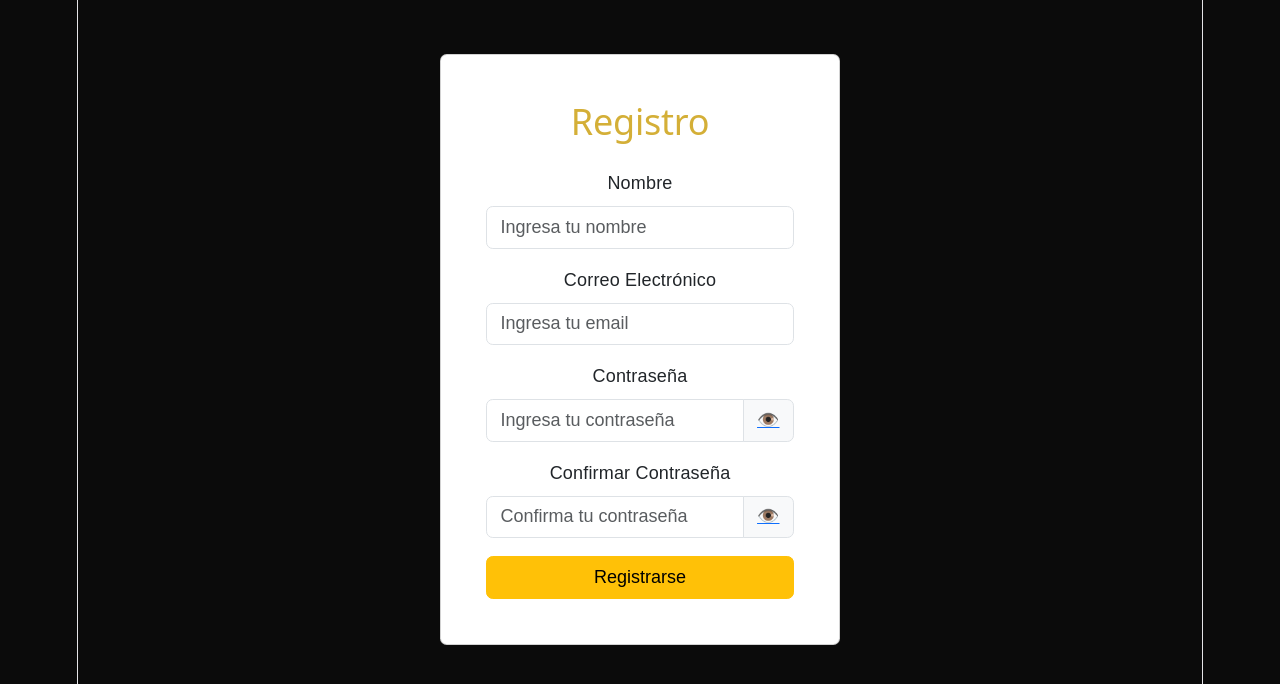
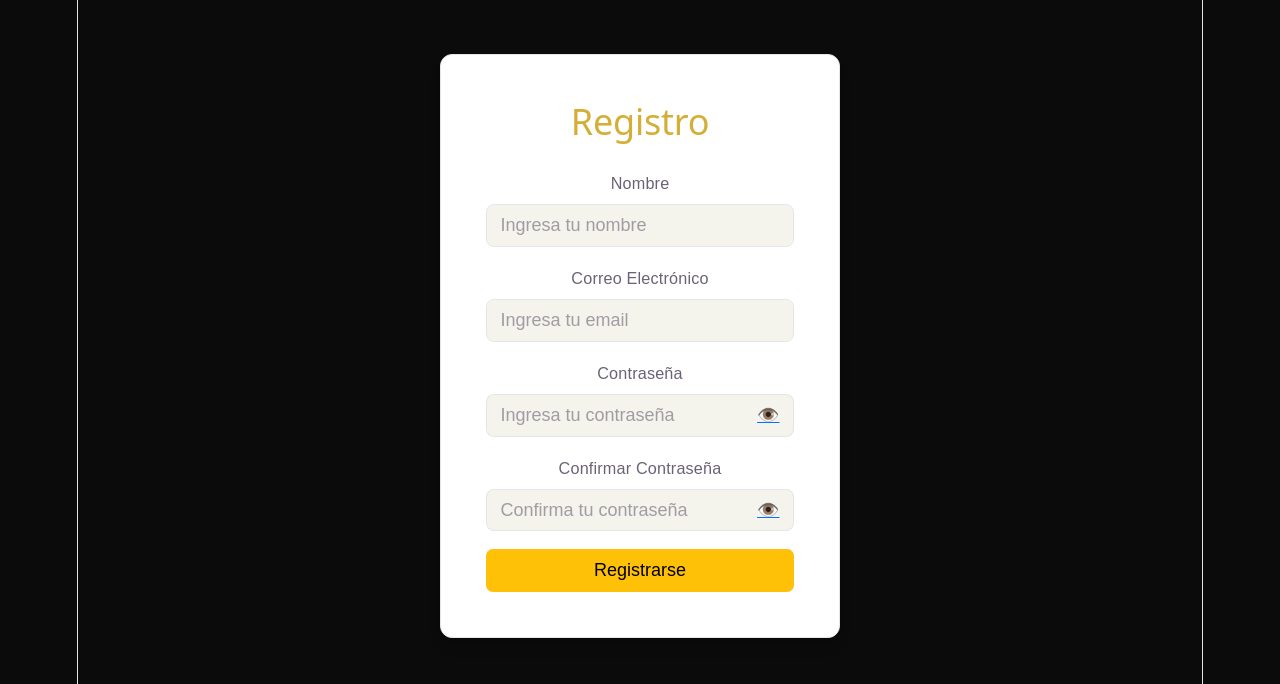
Before and after one commit to santiagomelendez1/UISBET, a React (Vite) app: page /registro in a window 1280 px wide. Shown: the top 684 px of the page. Built offline with nearby package versions, Linux system fonts and the light colour scheme.

Commit message:
Se temino la pagina de informacion y  se añadieron estilos a los formularios

```diff
--- a/src/index.css
+++ b/src/index.css
@@ -1,3 +1,5 @@
+@import './styles/forms.css';
+
 :root {
   --text: #6b6375;
   --text-h: #08060d;
--- a/src/pages/Empresa.jsx
+++ b/src/pages/Empresa.jsx
@@ -8,8 +8,6 @@ function Empresa() {
       <NavbarCasino />
       <section className="section-dark py-5" style={{ marginTop: '90px', minHeight: '100vh' }}>
         <Container>
-          <Row className="g-4 align-items-start">
-            <Col lg={7}>
           <div className="section-title mb-4">
             <span>Sobre nosotros</span>
             <h2>Información de UISBET.COM</h2>
@@ -25,39 +23,6 @@ function Empresa() {
             personalizado.
           </p>
 
-              <Accordion defaultActiveKey="0" className="faq-accordion mt-4">
-                <Accordion.Item eventKey="0">
-                  <Accordion.Header>¿Qué se implementó en esta primera fase?</Accordion.Header>
-                  <Accordion.Body>
-                    Se implementó el home, el menú principal, tarjetas de juegos, compra de fichas,
-                    saldo visual, información de la empresa y formulario de contacto.
-                  </Accordion.Body>
-                </Accordion.Item>
-
-                <Accordion.Item eventKey="1">
-                  <Accordion.Header>¿Qué falta por implementar?</Accordion.Header>
-                  <Accordion.Body>
-                    Falta la lógica real del login, las rutas privadas, la conexión con base de datos,
-                    el CAPTCHA y el funcionamiento interno de los juegos.
-                  </Accordion.Body>
-                </Accordion.Item>
-              </Accordion>
-            </Col>
-
-            <Col lg={5}>
-              <Card className="info-card shadow-sm">
-                <Card.Body>
-                  <h4>Principios de diseño aplicados</h4>
-                  <ul className="mb-0">
-                    <li>Contraste entre negro y dorado</li>
-                    <li>Menú fijo para facilitar la navegación</li>
-                    <li>Jerarquía visual con títulos y tarjetas</li>
-                    <li>Diseño adaptable a distintos dispositivos</li>
-                  </ul>
-                </Card.Body>
-              </Card>
-            </Col>
-          </Row>
         </Container>
       </section>
       <FooterCasino />
--- /dev/null
+++ b/src/styles/forms.css
@@ -0,0 +1,60 @@
+.form-card {
+  background-color: var(--bg) !important;
+  border: 1px solid var(--border) !important;
+  border-radius: 12px !important;
+  box-shadow: var(--shadow) !important;
+}
+
+.form-card h2 {
+  color: var(--accent);
+}
+
+.form-card .form-label {
+  color: var(--text);
+  font-size: 0.9rem;
+}
+
+.form-card .form-control {
+  background-color: var(--code-bg) !important;
+  border: 1px solid var(--border) !important;
+  color: var(--text-h) !important;
+  border-radius: 8px;
+}
+
+.form-card .form-control::placeholder {
+  color: var(--text);
+  opacity: 0.6;
+}
+
+.form-card .form-control:focus {
+  border-color: var(--accent-border) !important;
+  box-shadow: 0 0 0 3px var(--accent-bg) !important;
+}
+
+.form-card .input-group .form-control {
+  border-right: none !important;
+  border-radius: 8px 0 0 8px !important;
+}
+
+.form-card .input-group-text {
+  background-color: var(--code-bg) !important;
+  border: 1px solid var(--border) !important;
+  border-left: none !important;
+  border-radius: 0 8px 8px 0 !important;
+  color: var(--text);
+}
+
+.form-card .btn-submit {
+  background-color: var(--accent) !important;
+  border: none !important;
+  color: #fff !important;
+  font-weight: 600;
+  border-radius: 8px;
+  padding: 10px;
+  transition: opacity 0.2s ease, transform 0.1s ease;
+}
+
+.form-card .btn-submit:hover {
+  opacity: 0.88;
+  transform: translateY(-1px);
+}
```
Lines whose indentation alone changed are shown as unchanged.
